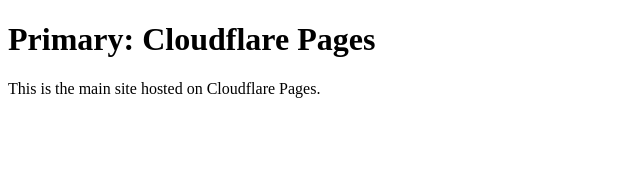
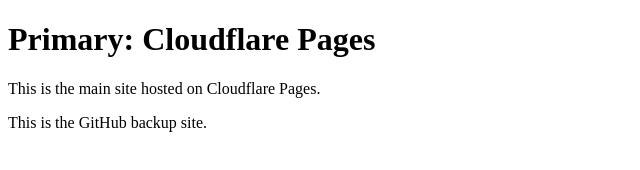
Before and after one commit to Chimmuuu/cloud-load-balancing-project, a plain HTML site: page docs/index.html in a window 1280 px wide. Shown: the whole page, without its empty margins (0-640 px from the left). Drawn offline with Linux system fonts and the light colour scheme.

Commit message:
Update index.html

```diff
--- a/docs/index.html
+++ b/docs/index.html
@@ -6,5 +6,7 @@
 <body>
     <h1>Primary: Cloudflare Pages</h1>
     <p>This is the main site hosted on Cloudflare Pages.</p>
+    <p>This is the GitHub backup site.</p>
+
 </body>
 </html>
```
